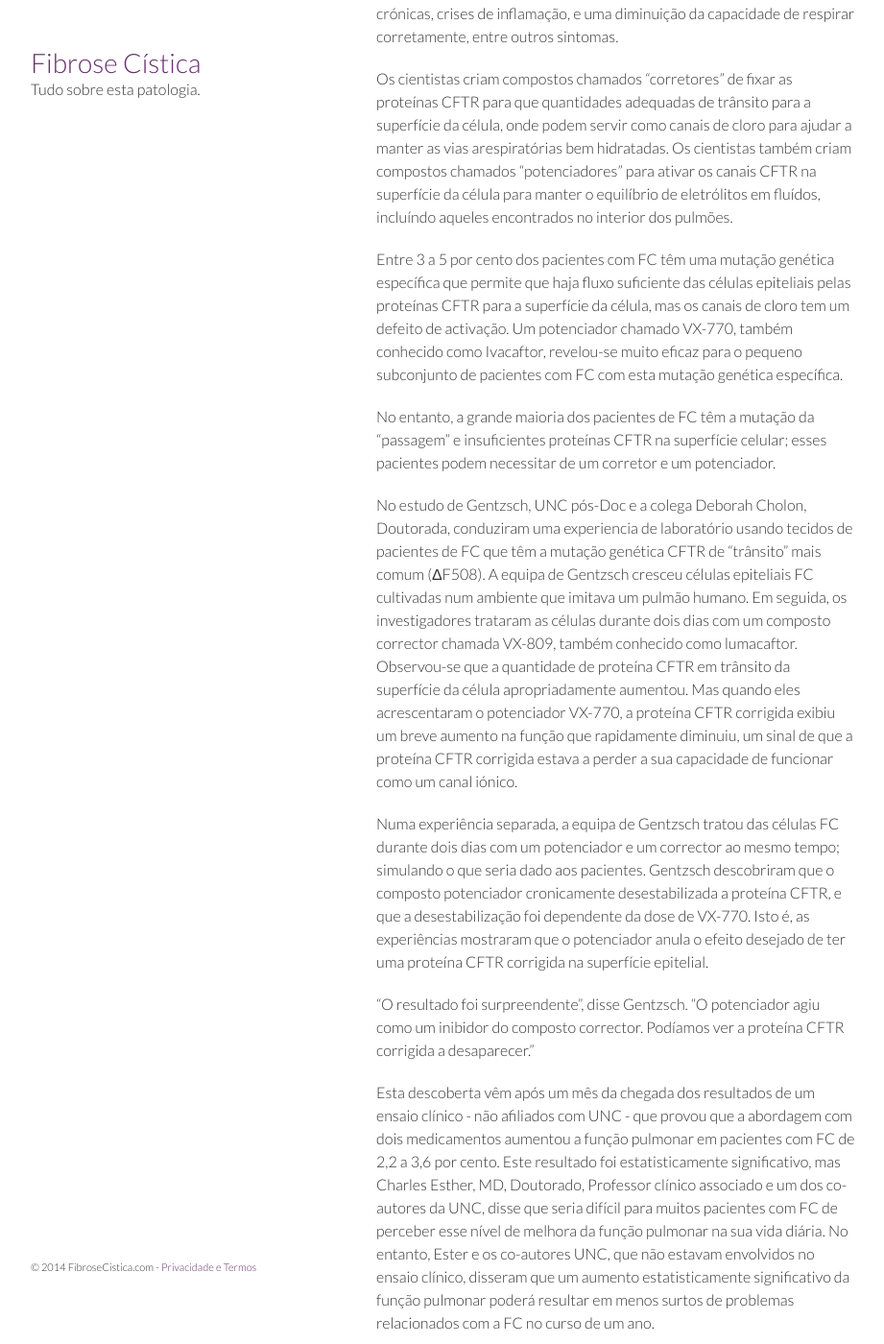
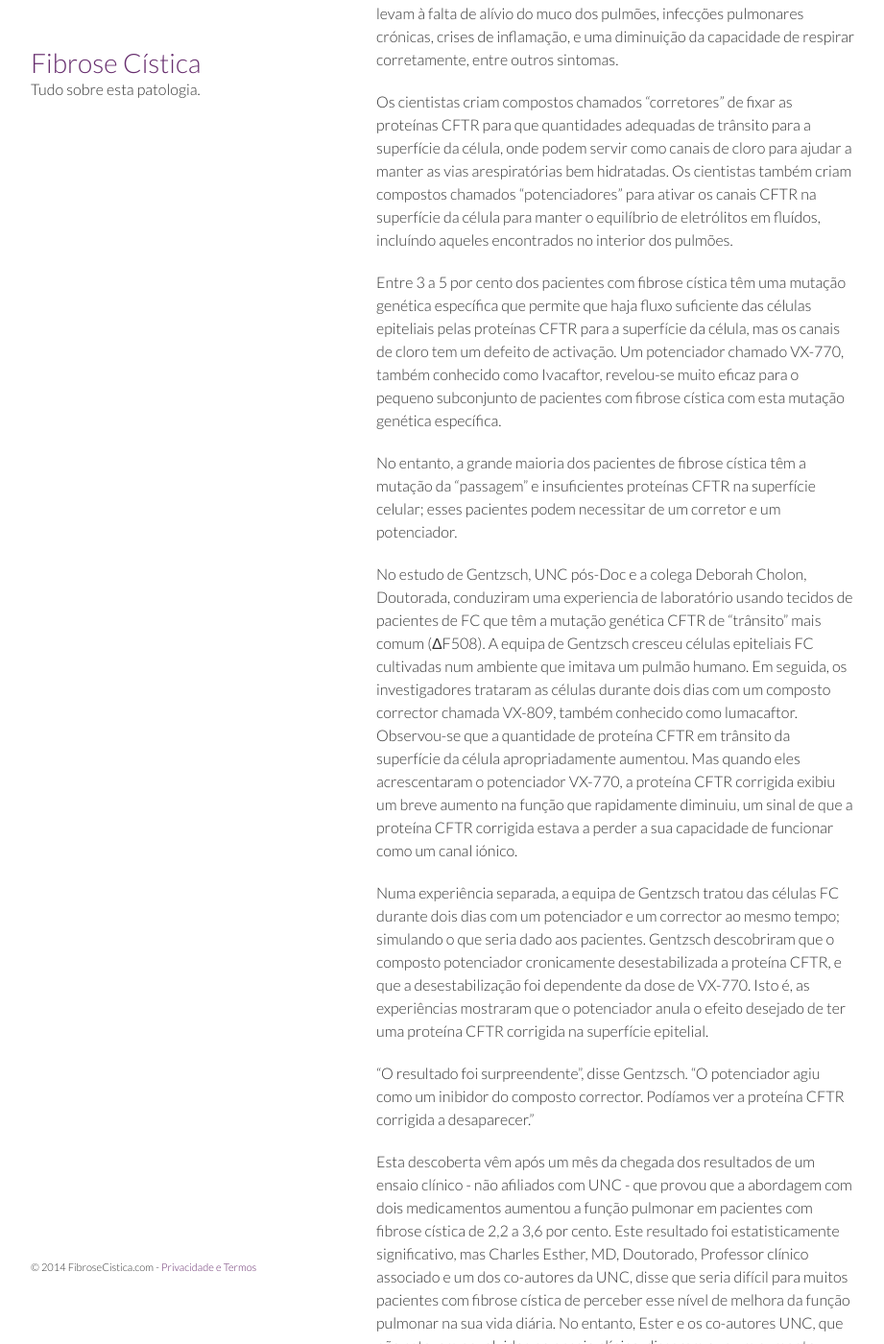
Before and after one commit to artigos/fibrosecistica.com, a Jekyll site: the page built from _posts/2014-10-5-novos-medicamentos-para-a-fibrose-cistica.md, in a window 1280 px wide and 1400 px high, scrolled down 1108 px. Shown: the whole window at 96% size, without its empty margins (178-1099 px from the left). Built offline with Jekyll 4.4.1, drawn with Linux system fonts in a browser that asks for light colours; comment, search, counter and statistics services are not loaded; some of the changed text lies outside the part shown.

Commit message:
Update 2014-10-5-novos-medicamentos-para-a-fibrose-cistica.md

```diff
--- a/_posts/2014-10-5-novos-medicamentos-para-a-fibrose-cistica.md
+++ b/_posts/2014-10-5-novos-medicamentos-para-a-fibrose-cistica.md
@@ -1,6 +1,6 @@
 ---
 layout: default
-title: Novos medicamentos para a fibrose cistica
+title: Novos medicamentos para a fibrose cística
 ---
 
 #{{ page.title }}
@@ -9,19 +9,19 @@
 
 Um grande ensaio clínico fase 3 de testes para pacientes com fibrose cística foi concluído, mostrando que uma combinação de duas novas drogas para a fibrose cística melhora a função pulmonar e oferece melhores resultados para a saúde de alguns pacientes. Agora, os cientistas provaram que um destes medicamentos neutraliza o efeito benéfico molecular prevista da outra.
 
-Em experimencias de laboratório com amostras de tecidos cultivados a partir de pacientes com fibrose cística, os cientistas da UNC School of Medicine e do UNC Marsico Lung Institute mostraram que um novo medicamento para a FC neutraliza o efeito benéfico molecular pretendida do outro medicamento para a FC.
+Em experimencias de laboratório com amostras de tecidos cultivados a partir de pacientes com fibrose cística, os cientistas da UNC School of Medicine e do UNC Marsico Lung Institute mostraram que um novo medicamento para a fibrose cística neutraliza o efeito benéfico molecular pretendida do outro medicamento para a fibrose cística.
 
-A descoberta, publicada em 23 de julho de 2014 na revista Science Translational Medicine, mostra como uma proteína CFTR mutante torna-se instável e perde a sua capacidade de funcionar adequadamente quando na presença dos dois medicamentos. A pesquisa oferece várias informações sobre como a farmoperapia para a FC poderia ser melhorada.
+A descoberta, publicada em 23 de julho de 2014 na revista Science Translational Medicine, mostra como uma proteína CFTR mutante torna-se instável e perde a sua capacidade de funcionar adequadamente quando na presença dos dois medicamentos. A pesquisa oferece várias informações sobre como a farmoperapia para a fibrose cística poderia ser melhorada.
 
-"Nas vias respiratórias humanas do modelo epitelialvia, um dos medicamentos desestabiliza e desativa a proteína que o outro medicamento tenta corrigir", disse Martina Gentzsch, Doutorada, Professor assistente de biologia celular e fisiologia e autor sénior do jornal _UNC Science Translational Medicine_. "Os nossos dados sugerem que quem desenvolve estes medicamentos para combater a FC deve ter uma maior consideração para este efeito de falta de estabilização, a fim de aliviar os sintomas de FC a um nível superior."
+"Nas vias respiratórias humanas do modelo epitelialvia, um dos medicamentos desestabiliza e desativa a proteína que o outro medicamento tenta corrigir", disse Martina Gentzsch, Doutorada, Professor assistente de biologia celular e fisiologia e autor sénior do jornal _UNC Science Translational Medicine_. "Os nossos dados sugerem que quem desenvolve estes medicamentos para combater a fibrose cística deve ter uma maior consideração para este efeito de falta de estabilização, a fim de aliviar os sintomas de fibrose cística a um nível superior."
 
 As pessoas com fibrose cística têm duas cópias defeituosas do gene CFTR. Num tipo de mutação, os pacientes não têm proteínas CFTR suficientes que transitam normalmente para a superfície da célula. Noutros pacientes, as proteínas CFTR mutante que fazem o trânsito para a superfície da célula não funcionam adequadamente. Ambas as mutações genéticas levam à falta de alívio do muco dos pulmões, infecções pulmonares crónicas, crises de inflamação, e uma diminuição da capacidade de respirar corretamente, entre outros sintomas.
 
 Os cientistas criam compostos chamados "corretores" de fixar as proteínas CFTR para que quantidades adequadas de trânsito para a superfície da célula, onde podem servir como canais de cloro para ajudar a manter as vias arespiratórias bem hidratadas. Os cientistas também criam compostos chamados "potenciadores" para ativar os canais CFTR na superfície da célula para manter o equilíbrio de eletrólitos em fluídos, incluíndo aqueles encontrados no interior dos pulmões.
 
-Entre 3 a 5 por cento dos pacientes com FC têm uma mutação genética específica que permite que haja fluxo suficiente das células epiteliais pelas proteínas CFTR para a superfície da célula, mas os canais de cloro tem um defeito de activação. Um potenciador chamado VX-770, também conhecido como Ivacaftor, revelou-se muito eficaz para o pequeno subconjunto de pacientes com FC com esta mutação genética específica.
+Entre 3 a 5 por cento dos pacientes com fibrose cística têm uma mutação genética específica que permite que haja fluxo suficiente das células epiteliais pelas proteínas CFTR para a superfície da célula, mas os canais de cloro tem um defeito de activação. Um potenciador chamado VX-770, também conhecido como Ivacaftor, revelou-se muito eficaz para o pequeno subconjunto de pacientes com fibrose cística com esta mutação genética específica.
 
-No entanto, a grande maioria dos pacientes de FC têm a mutação da "passagem" e insuficientes proteínas CFTR na superfície celular; esses pacientes podem necessitar de um corretor e um potenciador.
+No entanto, a grande maioria dos pacientes de fibrose cística têm a mutação da "passagem" e insuficientes proteínas CFTR na superfície celular; esses pacientes podem necessitar de um corretor e um potenciador.
 
 No estudo de Gentzsch, UNC pós-Doc e a colega Deborah Cholon, Doutorada, conduziram uma experiencia de laboratório usando tecidos de pacientes de FC que têm  a mutação genética CFTR  de “trânsito” mais comum (ΔF508). A equipa de Gentzsch cresceu células epiteliais FC cultivadas num ambiente que imitava um pulmão humano. Em seguida, os investigadores trataram as células durante dois dias com um composto corrector chamada VX-809, também conhecido como lumacaftor. Observou-se que a quantidade de proteína CFTR em trânsito da superfície da célula apropriadamente aumentou. Mas quando eles acrescentaram o potenciador VX-770, a proteína CFTR corrigida exibiu um breve aumento na função que rapidamente diminuiu, um sinal de que a proteína CFTR corrigida estava a perder a sua capacidade de funcionar como um canal iónico.
 
@@ -29,9 +29,9 @@
 
 "O resultado foi surpreendente", disse Gentzsch. "O potenciador agiu como um inibidor do composto corrector. Podíamos ver a proteína CFTR corrigida a desaparecer."
 
-Esta descoberta vêm após um mês da chegada dos resultados de um ensaio clínico - não afiliados com UNC - que provou que a abordagem com dois medicamentos aumentou a função pulmonar em pacientes com FC de 2,2 a 3,6 por cento. Este resultado foi estatisticamente significativo, mas Charles Esther, MD, Doutorado, Professor clínico associado e um dos co-autores da UNC, disse que seria difícil para muitos pacientes com FC de perceber esse nível de melhora da função pulmonar na sua vida diária. No entanto, Ester e os co-autores UNC, que não estavam envolvidos no ensaio clínico, disseram que um aumento estatisticamente significativo da função pulmonar poderá resultar em menos surtos de problemas relacionados com a FC no curso de um ano.
+Esta descoberta vêm após um mês da chegada dos resultados de um ensaio clínico - não afiliados com UNC - que provou que a abordagem com dois medicamentos aumentou a função pulmonar em pacientes com fibrose cística de 2,2 a 3,6 por cento. Este resultado foi estatisticamente significativo, mas Charles Esther, MD, Doutorado, Professor clínico associado e um dos co-autores da UNC, disse que seria difícil para muitos pacientes com fibrose cística de perceber esse nível de melhora da função pulmonar na sua vida diária. No entanto, Ester e os co-autores UNC, que não estavam envolvidos no ensaio clínico, disseram que um aumento estatisticamente significativo da função pulmonar poderá resultar em menos surtos de problemas relacionados com a fibrose cística no curso de um ano.
 
-Os dados do ensaio clínico mostraram que a terapia combinada reduziu significativamente o número de exacerbações pulmonares e internações, além de aumentar beneficamente o peso dos pacientes com FC. Gentzsch, Esther, e os co-autores UNC do jornal Science Translational Medicine concordam que estes resultados clínicos são promissores e preparam o terreno para novas terapias para pacientes com FC.
+Os dados do ensaio clínico mostraram que a terapia combinada reduziu significativamente o número de exacerbações pulmonares e internações, além de aumentar beneficamente o peso dos pacientes com fibrose cística. Gentzsch, Esther, e os co-autores UNC do jornal Science Translational Medicine concordam que estes resultados clínicos são promissores e preparam o terreno para novas terapias para pacientes com fibrose cística.
 
 Gentzsch observou potenciais razões para explicar porque é que os pacientes no ensaio clínico obtiveram benefícios dos dois medicamentos, apesar das experiências de laboratório da sua equipa produzirem uma prova em contrário. Em primeiro lugar, os efeitos desestabilizadores do VX-770 na proteína CFTR corrigida podem ser menos robustos no corpo humano do que os efeitos observados nos testes de laboratório, utilizando células de pulmão humano. Além disso, estudos de cultura de células duraram dois dias, enquanto os estudos clínicos durou meses.
 
```
